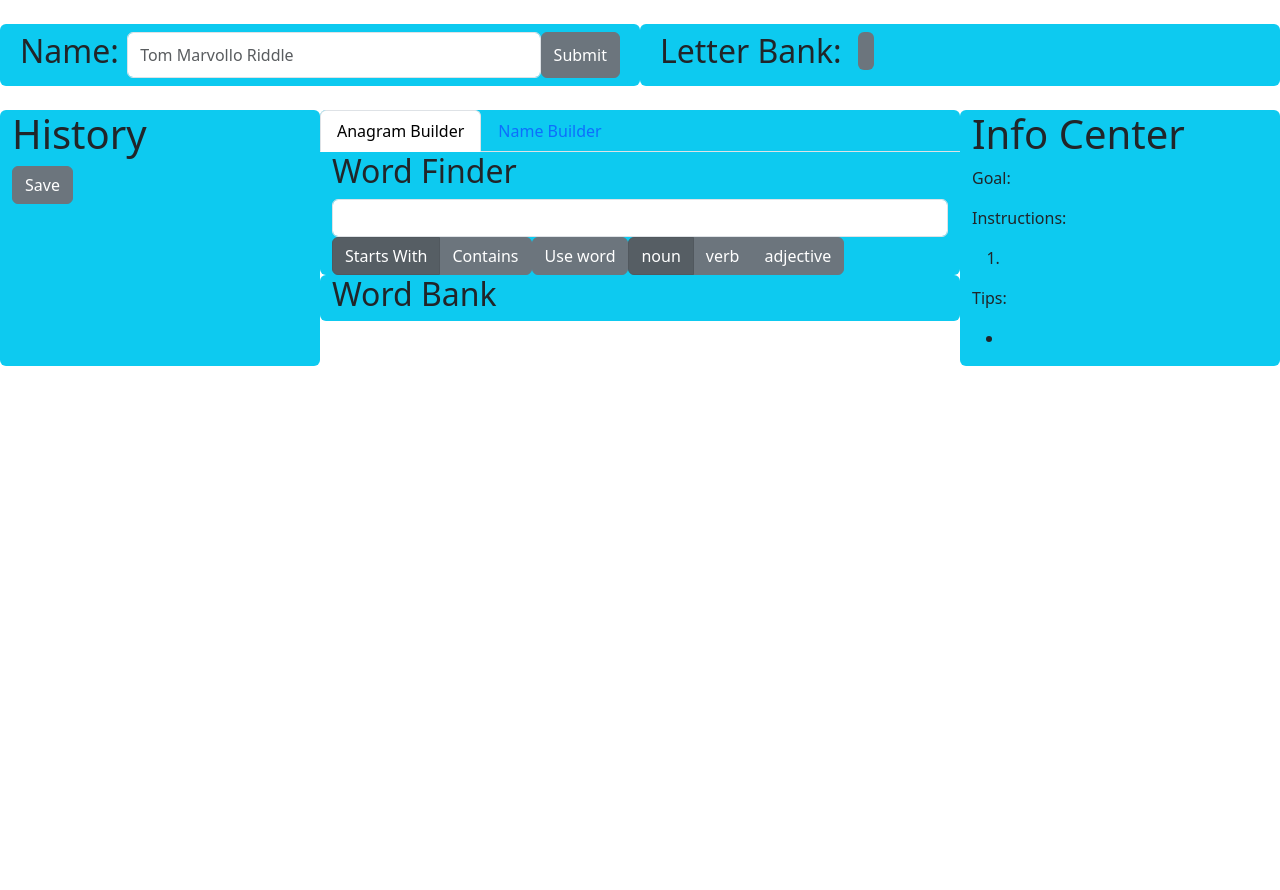
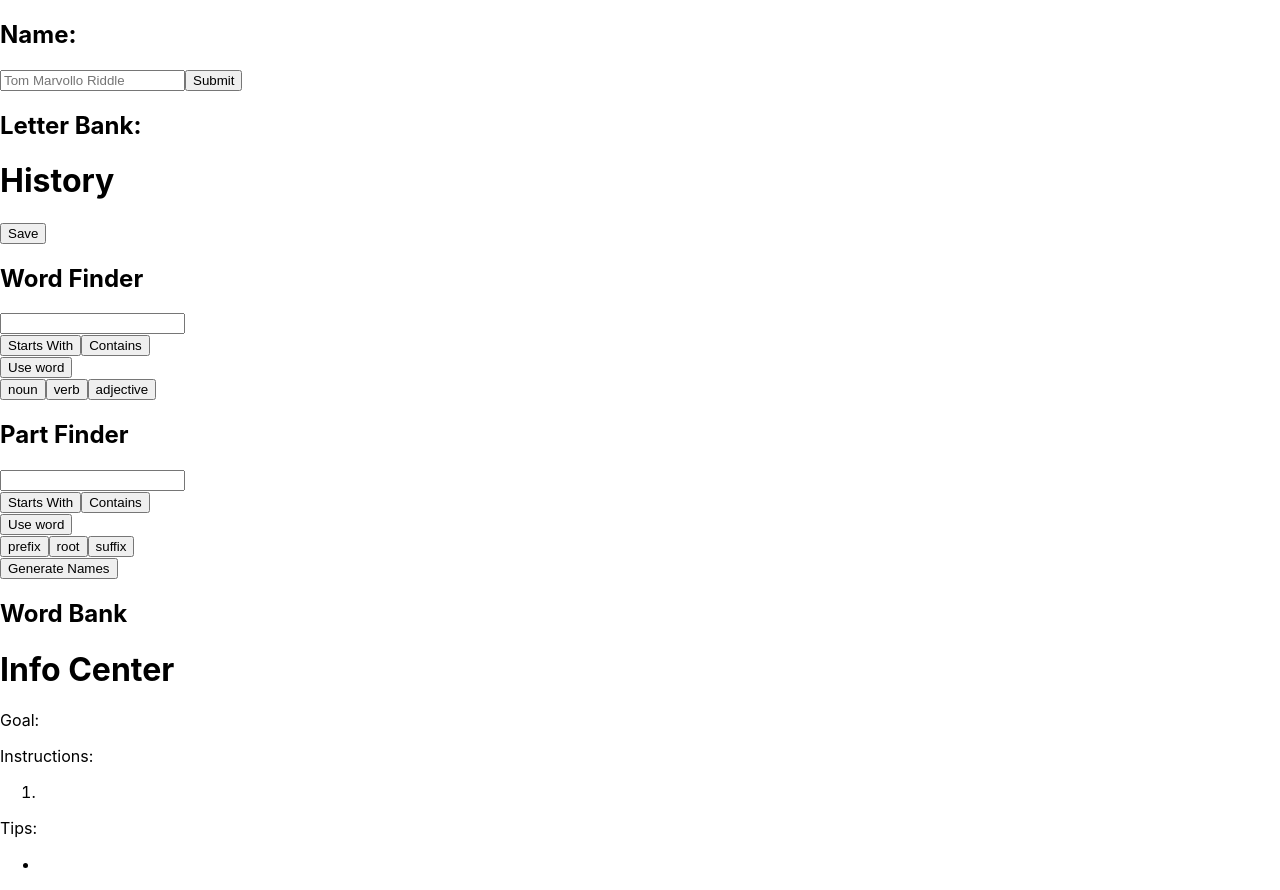
Before and after one commit to Luceium/Magigram, a React (Create React App) app: page / in a window 1280 px wide. Before the commit the page ends 800 px from the top, so only its background shows below. Built offline with nearby package versions, Linux system fonts and the light colour scheme.

Commit message:
removes all bootstrap and react-strap

```diff
--- a/package.json
+++ b/package.json
@@ -7,14 +7,10 @@
     "@testing-library/jest-dom": "^5.16.5",
     "@testing-library/react": "^13.4.0",
     "@testing-library/user-event": "^13.5.0",
-    "bootstrap": "^5.3.0",
     "react": "^18.2.0",
-    "react-bootstrap": "^2.7.4",
-    "react-bootstrap-validation": "^0.1.11",
     "react-dom": "^18.2.0",
     "react-redux": "^8.0.5",
     "react-scripts": "5.0.1",
-    "reactstrap": "^9.1.9",
     "redux": "^4.2.1",
     "web-vitals": "^2.1.4"
   },
--- a/src/App.js
+++ b/src/App.js
@@ -8,8 +8,6 @@ import LetterBank from './components/letterBank';
 import Name from './components/name';
 import Instructions from './components/Instructions';
 import './App.css';
-import 'bootstrap/dist/css/bootstrap.min.css';
-import { Col, Container, Nav, Row, Tab, Tabs } from 'react-bootstrap';
 // import { Nav.Link, NavItem}
 import { useSelector } from 'react-redux';
 
@@ -17,56 +15,56 @@ function App() {
   return (
     <>
       <header />
-      <Container fluid className='m-auto'>
-        <Row >
-          <Col md className='mt-4 bg-info rounded'>
+      <div fluid className='m-auto'>
+        <div >
+          <div md className='mt-4 bg-info rounded'>
             <Name />
-          </Col>
-          <Col md className='mt-4 bg-info rounded'>
+          </div>
+          <div md className='mt-4 bg-info rounded'>
             <LetterBank />
-          </Col>
-        </Row>
-        <Row className=''>
-          <Col className='col-3 bg-info rounded mt-4 mx-auto'>
+          </div>
+        </div>
+        <div className=''>
+          <div className='col-3 bg-info rounded mt-4 mx-auto'>
             <History />
-          </Col>
-          <Col className='mx-auto'>
-            <Row className='bg-info rounded mt-4' >
-              <Tabs
+          </div>
+          <div className='mx-auto'>
+            <div className='bg-info rounded mt-4' >
+              <div id="tabs"
                 variant="tabs"
                 defaultActiveKey="anagramBuilder"
                 title="Anagram builder"
               >
-                <Tab eventKey='anagramBuilder' title="Anagram Builder">
+                <div id="tab" eventKey='anagramBuilder' title="Anagram Builder">
                   <WordFinder
                     types={['noun', 'verb', 'adjective']}
                     name='Word Finder'
                     word
                   />
-                </Tab>
-                <Tab eventKey='nameBuilder' title="Name Builder">
+                </div>
+                <div id="tab" eventKey='nameBuilder' title="Name Builder">
                   <WordFinder
                     types={['prefix', 'root', 'suffix']}
                     name='Part Finder'
                   />
-                </Tab>
-              </Tabs>
-            </Row>
-            <Row className='bg-info rounded' >
+                </div>
+              </div>
+            </div>
+            <div className='bg-info rounded' >
               <h2>
                 Word Bank
               </h2>
               <WordGroup type='wordBank' src={useSelector(state => state.words)}/>
-            </Row>
-          </Col>
-          <Col className='col-3 bg-info rounded mt-4 mx-auto'>
+            </div>
+          </div>
+          <div className='col-3 bg-info rounded mt-4 mx-auto'>
             <Instructions />
-          </Col>
-        </Row>
-        {/* <Row className='bg-info rounded mt-4' >
+          </div>
+        </div>
+        {/* <div className='bg-info rounded mt-4' >
           <Foot />
-        </Row> */}
-      </Container >
+        </div> */}
+      </div >
     </>
   );
 }
--- a/src/components/header.jsx
+++ b/src/components/header.jsx
@@ -1,24 +1,8 @@
 import React from 'react';
-import NavBar from 'react-bootstrap/Navbar'
-import Container from 'react-bootstrap/Container'
 
 function Nav(){
     return (
-        <NavBar bg="dark" variant="dark">
-            <Container>
-                <NavBar.Brand href="#home">
-                    <img
-                        src="/logo512.png"
-                        width="30"
-                        height="30"
-                        className="d-inline-block align-top"
-                        alt="Epic Anagram logo"
-                    />
-                    Epic Anagram
-                </NavBar.Brand>
-            </Container>
-        </NavBar>
-        // <h1>nav</h1>
+        <h1>Magigram</h1>
     );
 }
 
--- a/src/components/history.jsx
+++ b/src/components/history.jsx
@@ -1,4 +1,3 @@
-import { Button } from "reactstrap";
 import WordGroup from "./wordGroup";
 import { useSelector, useDispatch } from "react-redux";
 import { frequencyToString } from "../util/frequencyUtils";
@@ -26,7 +25,7 @@ export default function History() {
         <>
             <div>
                 <h1>History</h1>
-                <Button onClick={push}>Save</Button>
+                <button onClick={push}>Save</button>
             </div>
             {
                 history.map((attempt, index) => {
@@ -36,7 +35,7 @@ export default function History() {
                                 <WordGroup src={attempt.words} type='history' />
                                 <p className="badge badge-pill bg-secondary">{frequencyToString(attempt.letterFrequency)}</p>
                             </div>
-                            <Button className="bg-danger rounded-end-circle" onClick={() => pop(index)}>Delete</Button>
+                            <button className="bg-danger rounded-end-circle" onClick={() => pop(index)}>Delete</button>
                         </div>
                     )
                 })
--- a/src/components/name.jsx
+++ b/src/components/name.jsx
@@ -1,6 +1,5 @@
 import React, { useState } from 'react';
 import { useDispatch, useSelector } from 'react-redux';
-import { Button, Input } from 'reactstrap';
 import { mapLetterFrequency } from '../util/frequencyUtils';
 
 
@@ -26,8 +25,8 @@ function Name(props) {
     return (
         <div className='d-flex rounded bg-info p-2'>
             <h2>Name:&nbsp;</h2>
-            <Input type='text' placeholder='Tom Marvollo Riddle' className='rounded' autoComplete='name' onChange={(e) => handleChange(e.target.value)}></Input>
-            <Button onClick={handleClick}>Submit</Button>
+            <input type='text' placeholder='Tom Marvollo Riddle' className='rounded' autoComplete='name' onChange={(e) => handleChange(e.target.value)}/>
+            <button onClick={handleClick}>Submit</button>
         </div>
     );
 }
--- a/src/components/wordFinder.jsx
+++ b/src/components/wordFinder.jsx
@@ -1,6 +1,5 @@
 import React, { useEffect, useState } from 'react'
 import { useSelector, useDispatch } from 'react-redux';
-import { Input, Button, ButtonGroup } from 'reactstrap';
 import { mapLetterFrequency, isSubset, removeLetters, cleanText, frequencyToString, getLetterFrequencySize } from '../util/frequencyUtils';
 import WordGroup from './wordGroup';
 
@@ -452,44 +451,44 @@ export default function WordFinder(props) {
         <>
             <h2>{props.name}</h2>
             <div>
-                <Input type='text' value={word} onChange={(e) => handleChange(e.target.value)}/>
-                <ButtonGroup>
-                    <Button
+                <input type='text' value={word} onChange={(e) => handleChange(e.target.value)}/>
+                <div id="btnGroup">
+                    <button
                         onClick={(e) => handleToggleFilter(e.target.innerText)}
                         active={filter==="Starts With"}
                     >
                         Starts With
-                    </Button>
-                    <Button
+                    </button>
+                    <button
                         onClick={(e) => handleToggleFilter(e.target.innerText)}
                         active={filter==="Contains"}
                     >
                         Contains
-                    </Button>
-                </ButtonGroup>
-                <Button onClick={useWord}>Use word</Button>
-                <ButtonGroup>
-                    <Button
+                    </button>
+                </div>
+                <button onClick={useWord}>Use word</button>
+                <div id="btnGroup">
+                    <button
                         onClick={(e) => handleToggle(e.target.innerText)}
                         active={pos===props.types[0]}
                     >
                         {props.types[0]}
-                    </Button>
-                    <Button
+                    </button>
+                    <button
                         onClick={(e) => handleToggle(e.target.innerText)}
                         active={pos===props.types[1]}
                     >
                         {props.types[1]}
-                    </Button>
-                    <Button
+                    </button>
+                    <button
                         onClick={(e) => handleToggle(e.target.innerText)}
                         active={pos===props.types[2]}
                     >
                         {props.types[2]}
-                    </Button>
-                </ButtonGroup>
+                    </button>
+                </div>
 
-                {props.word || <Button onClick={generateNames}>Generate Names</Button>}
+                {props.word || <button onClick={generateNames}>Generate Names</button>}
             </div>
             <WordGroup src={wordChoices} type='wordList' clearInput={clearInput}/>
         </>
```
Also changed, not shown: 1 other file (tests, documents, lock files or other folders).
